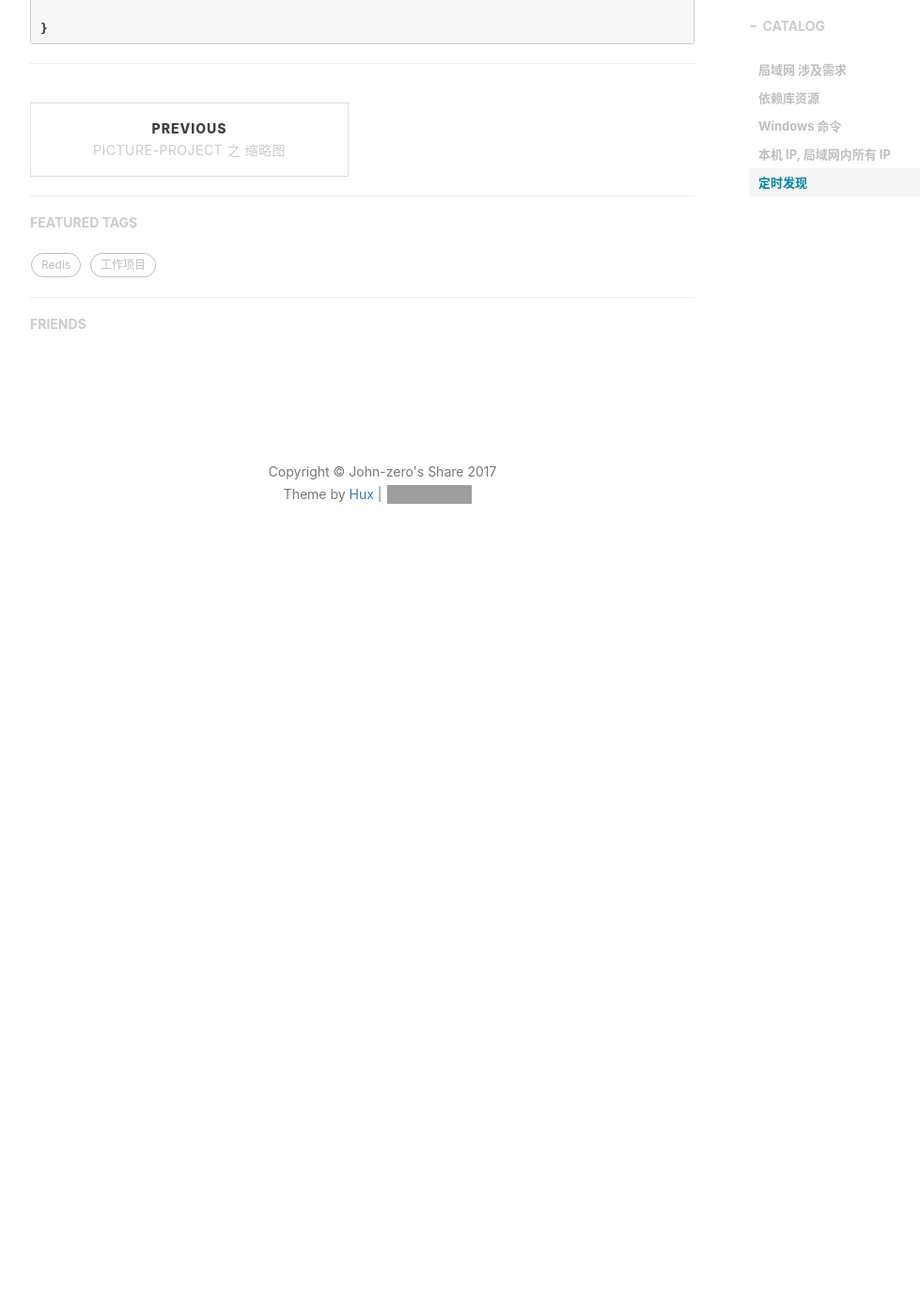
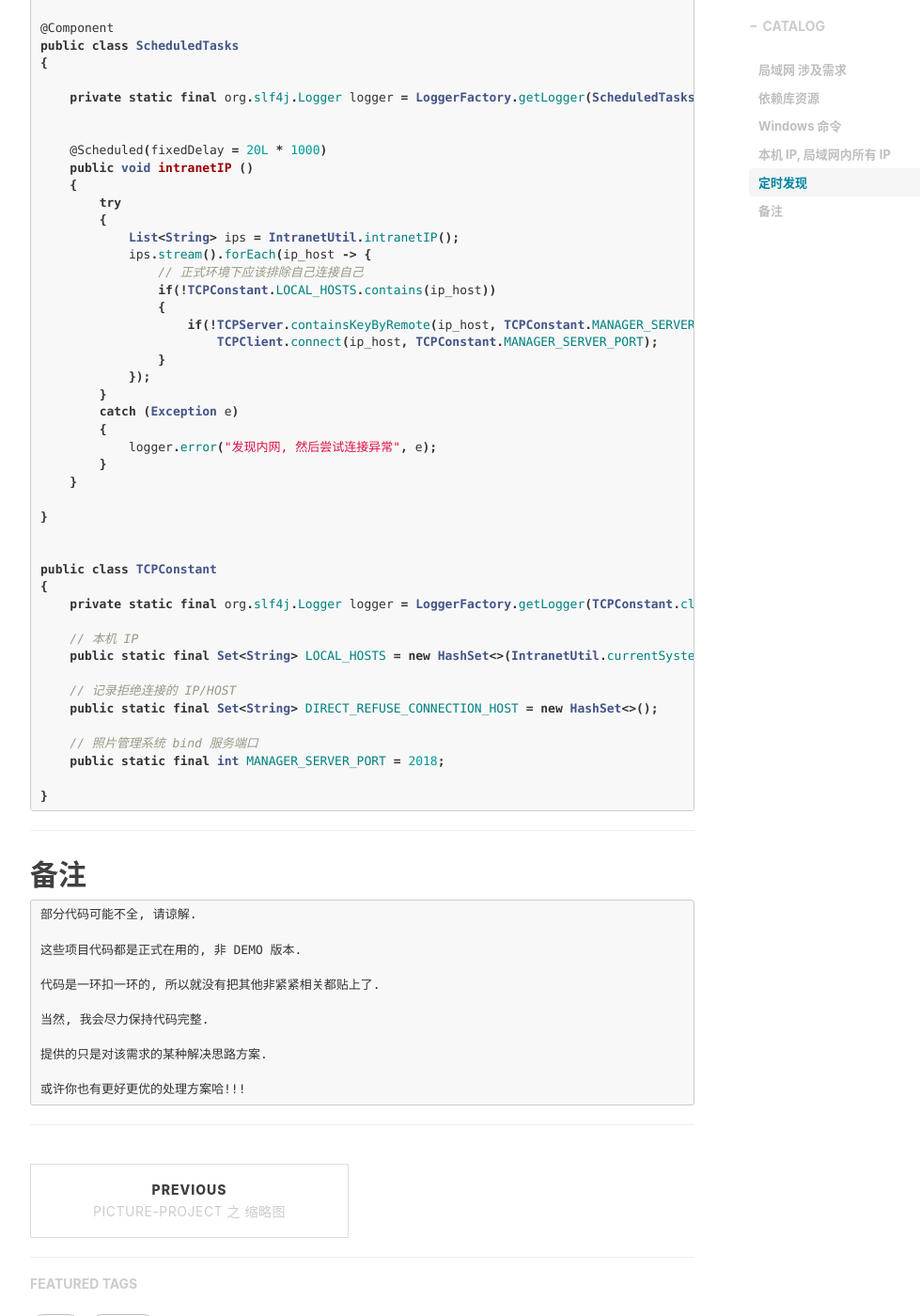
Before and after one commit to John-zero/John-zero.github.io, a Jekyll site: the page built from _posts/2017-12-14-project-picture-local-area-network.markdown, in a window 1280 px wide and 1400 px high, scrolled down 3452 px. Shown: the whole window at 94% size, without its empty margins (233-1212 px from the left). Built offline with Jekyll 4.4.1, drawn with Linux system fonts in a browser that asks for light colours; nearby versions of some CDN libraries; comment, search, counter and statistics services are not loaded; before the commit the page ends 4082 px from its top, so only the background shows below that; some of the changed text lies outside the part shown; grey boxes are pictures that could not be loaded.

Commit message:
refresh project picture local area network

````diff
--- a/_posts/2017-12-14-project-picture-local-area-network.markdown
+++ b/_posts/2017-12-14-project-picture-local-area-network.markdown
@@ -74,7 +74,6 @@
 
     private static final org.slf4j.Logger logger = LoggerFactory.getLogger(IntranetUtil.class);
 
-
     /**
      * 局域网 IP
      * @return
@@ -133,6 +130,37 @@
         return ips;
     }
 
+    /**
+     * 当前系统 IP
+     * @return
+     */
+    public static List<String> currentSystemIP ()
+    {
+        List<String> ips = new ArrayList<>();
+
+        try
+        {
+            Enumeration<NetworkInterface> enumerations = NetworkInterface.getNetworkInterfaces();
+            while(enumerations.hasMoreElements())
+            {
+                NetworkInterface networkInterface = enumerations.nextElement();
+                Enumeration enumeration = networkInterface.getInetAddresses();
+                while (enumeration.hasMoreElements())
+                {
+                    InetAddress inetAddress = (InetAddress) enumeration.nextElement();
+
+                    ips.add(inetAddress.getHostAddress());
+                }
+            }
+        }
+        catch (Exception e)
+        {
+            logger.error("本机相关IP识别异常", e);
+        }
+
+        return ips;
+    }
+
 }
 ```
 ***
@@ -143,9 +171,7 @@
 	Spring Boot 项目
 
 		一个标注了 @Component 的 ScheduledTasks.java 类
-
 		+
-
 		在 SpringApplication.java 项目启动类增加 @EnableScheduling 即可
 
 
@@ -165,7 +191,12 @@
         {
             List<String> ips = IntranetUtil.intranetIP();
             ips.stream().forEach(ip_host -> {
-                TCPClient.connect(ip_host, 2018);
+                // 正式环境下应该排除自己连接自己
+                if(!TCPConstant.LOCAL_HOSTS.contains(ip_host))
+                {
+                    if(!TCPServer.containsKeyByRemote(ip_host, TCPConstant.MANAGER_SERVER_PORT) && !TCPServer.containsKeyByLocal(ip_host, TCPConstant.MANAGER_SERVER_PORT))
+                        TCPClient.connect(ip_host, TCPConstant.MANAGER_SERVER_PORT);
+                }
             });
         }
         catch (Exception e)
@@ -175,6 +206,39 @@
     }
 
 }
+
+
+public class TCPConstant
+{
+    private static final org.slf4j.Logger logger = LoggerFactory.getLogger(TCPConstant.class);
+
+    // 本机 IP
+    public static final Set<String> LOCAL_HOSTS = new HashSet<>(IntranetUtil.currentSystemIP());
+
+    // 记录拒绝连接的 IP/HOST
+    public static final Set<String> DIRECT_REFUSE_CONNECTION_HOST = new HashSet<>();
+
+    // 照片管理系统 bind 服务端口
+    public static final int MANAGER_SERVER_PORT = 2018;
+
+}
 ```
 
 ***
+
+
+## 备注
+
+	部分代码可能不全, 请谅解.
+
+	这些项目代码都是正式在用的, 非 DEMO 版本.
+
+	代码是一环扣一环的, 所以就没有把其他非紧紧相关都贴上了.
+
+	当然, 我会尽力保持代码完整.
+
+	提供的只是对该需求的某种解决思路方案.
+
+	或许你也有更好更优的处理方案哈!!!
+
+***
````
Also changed, not shown: other parts of _posts/2017-12-14-project-picture-local-area-network.markdown (+0 -2 lines).
